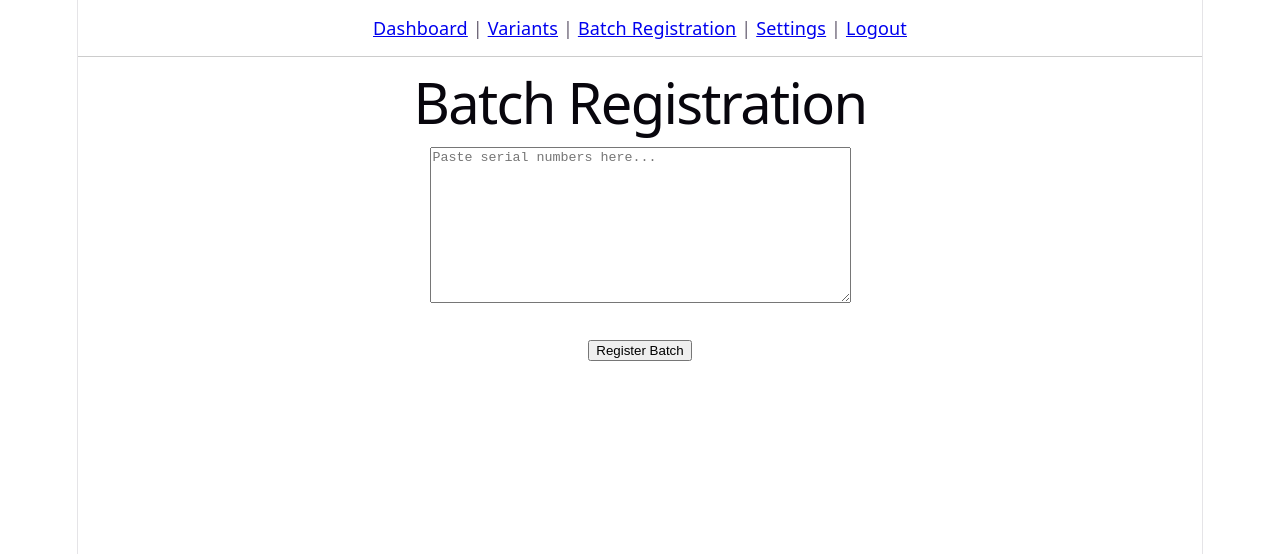
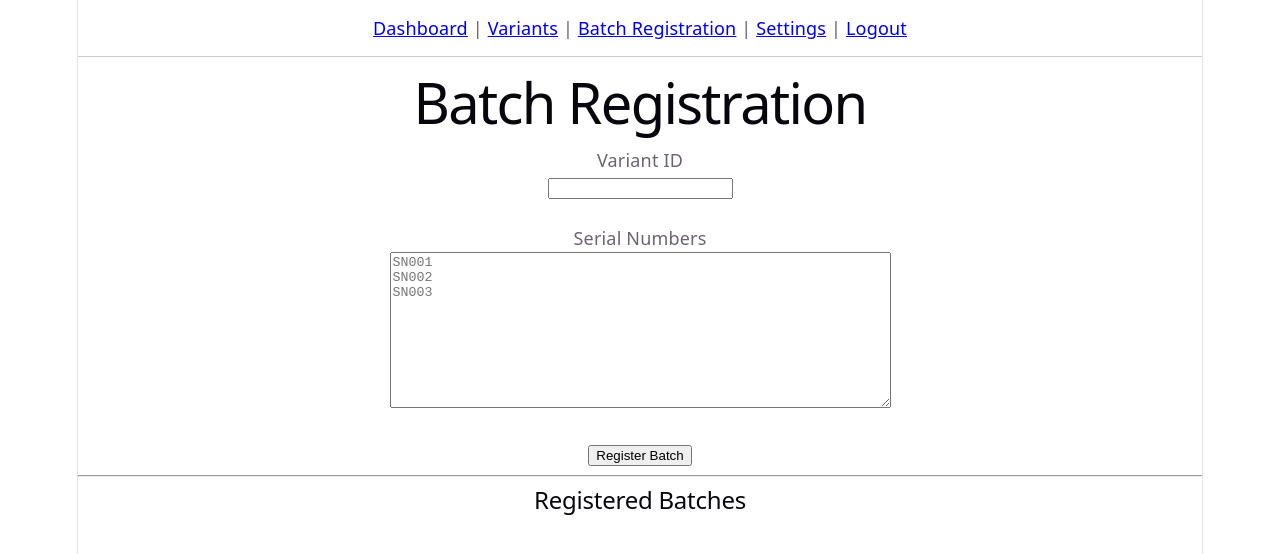
Before and after one commit to alizaenazet/oil-chain-validator, a React app in the folder frontend/: page /batches in a window 1280 px wide. Shown: the top 554 px of the page. Built offline with nearby package versions, Linux system fonts and the light colour scheme; the HTML template or start-up script is replaced by a standard one.

Commit message:
feat(frontend): add batch registration workflow

```diff
--- a/frontend/src/pages/BatchRegistration.jsx
+++ b/frontend/src/pages/BatchRegistration.jsx
@@ -2,28 +2,87 @@ import { useState } from "react";
 import Navbar from "../components/Navbar";
 
 function BatchRegistration() {
+  const [variantId, setVariantId] =
+    useState("");
+
   const [serials, setSerials] =
     useState("");
+
+  const [registeredBatches,
+    setRegisteredBatches] =
+    useState([]);
 
   const handleSubmit = (e) => {
     e.preventDefault();
 
-    console.log(serials);
+    const serialList =
+      serials
+        .split("\n")
+        .filter(
+          (item) =>
+            item.trim() !== ""
+        );
+
+    const newBatch = {
+      id: Date.now(),
+      variantId,
+      totalProducts:
+        serialList.length,
+      serials: serialList,
+    };
+
+    setRegisteredBatches([
+      ...registeredBatches,
+      newBatch,
+    ]);
+
+    setVariantId("");
+    setSerials("");
   };
 
   return (
     <div>
-        <Navbar />
+      <Navbar />
+
       <h1>Batch Registration</h1>
 
       <form onSubmit={handleSubmit}>
+        <label>
+          Variant ID
+        </label>
+
+        <br />
+
+        <input
+          type="number"
+          value={variantId}
+          onChange={(e) =>
+            setVariantId(
+              e.target.value
+            )
+          }
+        />
+
+        <br />
+        <br />
+
+        <label>
+          Serial Numbers
+        </label>
+
+        <br />
+
         <textarea
           rows="10"
-          cols="50"
-          placeholder="Paste serial numbers here..."
+          cols="60"
+          placeholder={`SN001
+SN002
+SN003`}
           value={serials}
           onChange={(e) =>
-            setSerials(e.target.value)
+            setSerials(
+              e.target.value
+            )
           }
         />
 
@@ -34,6 +93,41 @@ function BatchRegistration() {
           Register Batch
         </button>
       </form>
+
+      <hr />
+
+      <h2>Registered Batches</h2>
+
+      {registeredBatches.map(
+        (batch) => (
+          <div
+            key={batch.id}
+            style={{
+              border:
+                "1px solid #ccc",
+              padding: "10px",
+              marginBottom: "10px",
+            }}
+          >
+            <p>
+              Batch ID:
+              {batch.id}
+            </p>
+
+            <p>
+              Variant ID:
+              {batch.variantId}
+            </p>
+
+            <p>
+              Total Products:
+              {
+                batch.totalProducts
+              }
+            </p>
+          </div>
+        )
+      )}
     </div>
   );
 }
```
